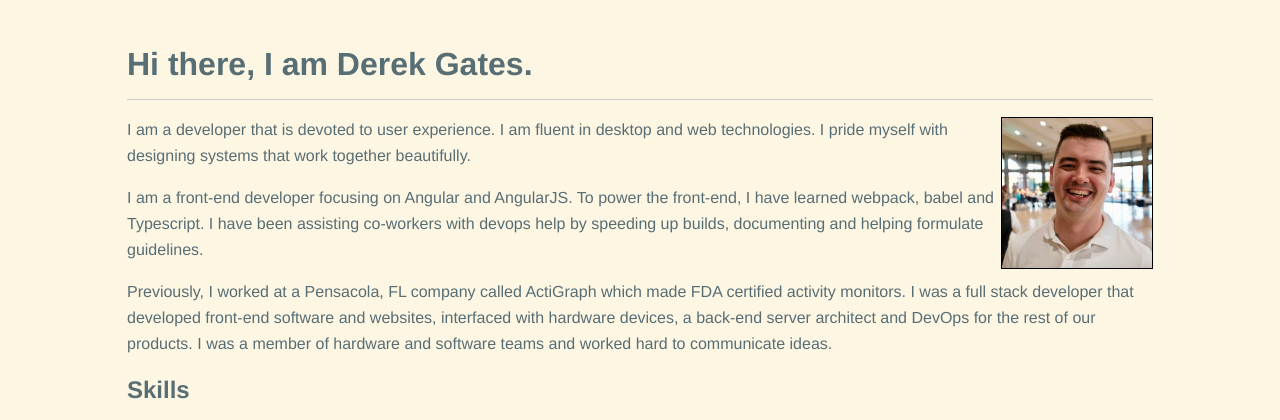
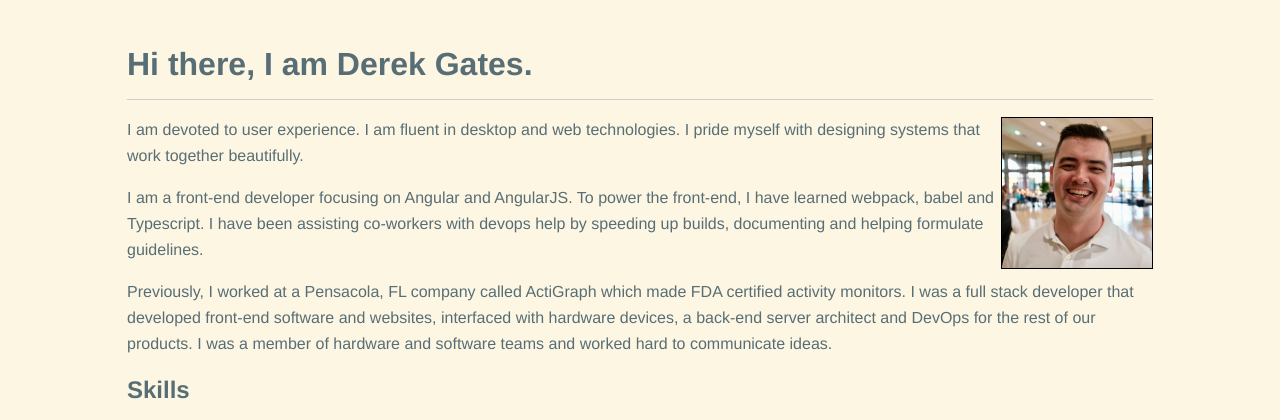
Before and after one commit to derekgates/derekgates.us, a PHP site: page / in a window 1280 px wide. Shown: the top 420 px of the page. Run offline with PHP 8.4, Linux system fonts and the light colour scheme.

Commit message:
Update description, misc txt, remove old php

```diff
--- a/index.php
+++ b/index.php
@@ -4,7 +4,7 @@
         <meta charset="utf-8">
         <meta http-equiv="X-UA-Compatible" content="IE=edge,chrome=1">
         <title>Derek Gates</title>
-        <meta name="description" content="I am a developer that is devoted to user experience.  I am fluent in desktop and web technologies. I pride myself with designing systems that work together beautifully.">
+        <meta name="description" content="Developer that is devoted to user experience. I am fluent in desktop and web technologies. I pride myself with designing systems that work together beautifully.">
         <meta name="viewport" content="width=device-width">
         <meta property="og:title" content="Derek Gates: Usability focused developer.">
         <meta property="og:type" content="website">
@@ -13,7 +13,7 @@
         <meta http-equiv="Content-Type" content="text/html; charset=utf-8">
         <meta http-equiv="Content-Language" content="en">
 
-        <meta name="Keywords" content="Derek,Gates,developer,web,contract,asp.net,c#,.net,php,wordpress,html,css,javascript"/>
+        <meta name="Keywords" content="Derek,Gates,developer,web,contract,asp.net,c#,.net,php,wordpress,html,css,javascript,webpack,babel,esnext"/>
 
 
 		<link rel="apple-touch-icon" sizes="180x180" href="/apple-touch-icon.png?v=kPvW4AoJ54">
@@ -36,7 +36,7 @@
 
                 <div class="me right"><img src="img/avatar_300x300.jpg?v=kPvW4AoJ54" width="150" height="150" alt="Picture of Me from ~2016"/></div>
 
-                <p>I am a developer that is devoted to user experience.  I am fluent in desktop and web technologies. I pride myself with designing systems that work together beautifully.</p>
+                <p>I am devoted to user experience.  I am fluent in desktop and web technologies. I pride myself with designing systems that work together beautifully.</p>
 
                 <p>I am a front-end developer focusing on Angular and AngularJS.  To power the front-end, I have learned webpack, babel and Typescript.  I have been assisting co-workers with devops help by speeding up builds, documenting and helping formulate guidelines.</p>
                 <p>Previously, I worked at a Pensacola, FL company called ActiGraph which made FDA certified activity monitors.  I was a full stack developer that developed front-end software and websites, interfaced with hardware devices, a back-end server architect and DevOps for the rest of our products.  I was a member of hardware and software teams and worked hard to communicate ideas.</p>
@@ -68,61 +68,6 @@
                   <li><a href="https://twitter.com/absolutelyderek">Twitter</a></li>
                   <li><a href="https://medium.com/@derek_60200/has-recommended">Medium Recommendations</a></li>
                 </ul>
-
-
-
-              <?php /*<p>
-                <a class="twitter-timeline" data-dnt=true href="https://twitter.com/tetheredjink" data-widget-id="276231733161099264">Tweets by @tetheredjink</a>
-                <script>!function(d,s,id){var js,fjs=d.getElementsByTagName(s)[0];if(!d.getElementById(id)){js=d.createElement(s);js.id=id;js.src="//platform.twitter.com/widgets.js";fjs.parentNode.insertBefore(js,fjs);}}(document,"script","twitter-wjs");</script>
-                                </p> */ ?>
-
-                <?php /*<script src="http://widgets.twimg.com/j/2/widget.js"></script>
-                <script>
-                new TWTR.Widget({
-                  version: 2,
-                  type: 'profile',
-                  rpp:10,
-                  interval: 6000,
-                  width: 'auto',
-                  height: 410,
-                  theme: {
-                    shell: {
-                      background: '#fcfcfc',
-                      color: '#1a171a'
-                    },
-                    tweets: {
-                      background: '#ffffff',
-                      color: '#0a090a',
-                      links: '#1975ba'
-                    }
-                  },
-                  features: {
-                    scrollbar: true,
-                    loop: false,
-                    live: true,
-                    hashtags: true,
-                    timestamp: true,
-                    avatars: false,
-                    behavior: 'all'
-                  }
-                }).render().setUser('tetheredjink').start();
-                </script>
-                </p>
-                  <!--<p id="description">
-                  Photography taken with a <em>Canon 40D</em> and a <em>Sigma 30mm f/1.4</em>. I currently reside in Charlotte, North Carolina.
-                  I am a self taught photographer, working hard to become great.
-                  </p>
-                  <p>
-                For contract work, contact me: <strong>ji<span class="no">34rufhaa</span>nk@wh<span class="no">000</span><span class="yes">o</span>.net</strong>
-                  </p>
-                <div id="flick"><div id="flickr_badge_wrapper"><div id="imgs"><script type="text/javascript" src="http://www.flickr.com/badge_code_v2.gne?show_name=1&count=9&display=latest&size=m&layout=x&source=user&user=25333623%40N08"></script>
-                </div>
-                <div id="flick_source">
-                  <a href="http://www.flickr.com/photos/jink/"><img id="flickr_badge_icon" alt="jink (Derek)'s items" src="http://farm3.static.flickr.com/2127/buddyicons/25333623@N08.jpg?1213131123#25333623@N08" /></a>
-                  <span id="flickr_badge_source_txt"><nobr>Go to</nobr>
-                  <a href="http://www.flickr.com/photos/jink/">jink (Derek)'s photostream</a></span>
-                  <br clear="all" />
-                </div></div></div>-->*/ ?>
             </div>
       </div>
 <script type="text/javascript">
```
